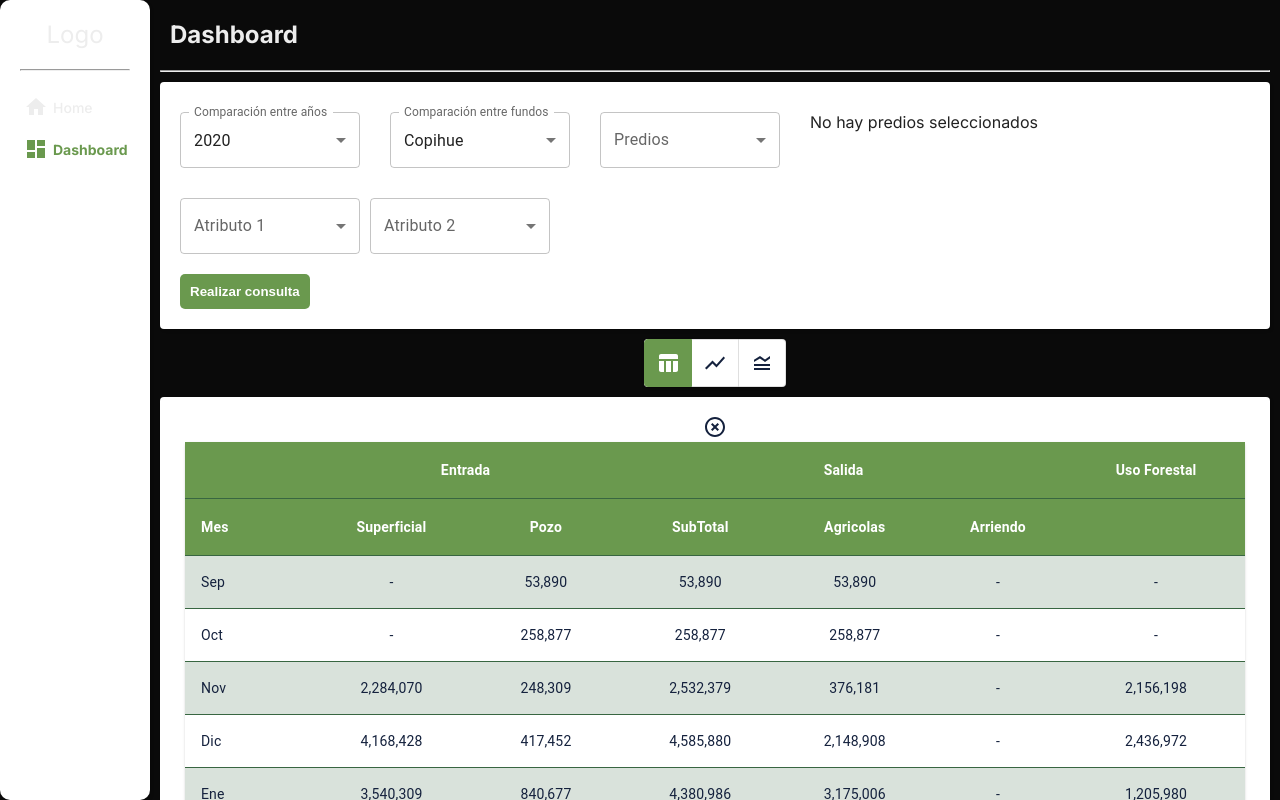
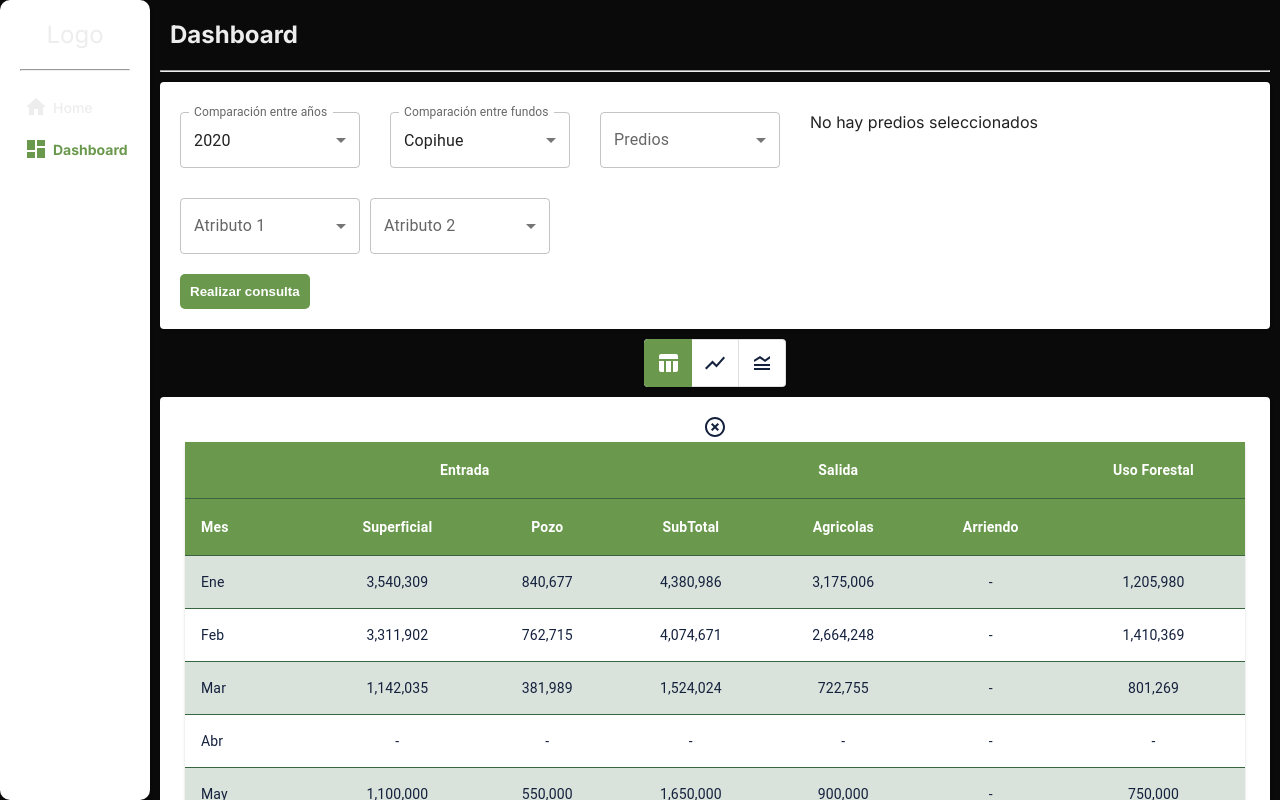
Before and after one commit to javier-tc/Dashboard_CAF, a Next.js app: page /dashboard in a window 1280 px wide. Built offline with nearby package versions, Linux system fonts and the light colour scheme.

Commit message:
UPDATE: new table

```diff
--- a/src/app/dashboard/page.jsx
+++ b/src/app/dashboard/page.jsx
@@ -208,14 +208,18 @@ const Dashboard = () => {
   }
 
   const data = [
+    createData('Ene', 3540309, 840677, 4380986, 3175006, '-', 1205980),
+    createData('Feb', 3311902, 762715, 4074671, 2664248, '-', 1410369),
+    createData('Mar', 1142035, 381989, 1524024, 722755, '-', 801269),
+    createData('Abr', '-', '-', '-', '-', '-', '-'),
+    createData('May', 1100000, 550000, 1650000, 900000, '-', 750000),
+    createData('Jun', 1200000, 600000, 1800000, 1000000, '-', 800000),
+    createData('Jul', 1300000, 650000, 1950000, 1100000, '-', 850000),
+    createData('Ago', 1400000, 700000, 2100000, 1200000, '-', 900000),
     createData('Sep', '-', 53890, 53890, 53890, '-', '-'),
     createData('Oct', '-', 258877, 258877, 258877, '-', '-'),
     createData('Nov', 2284070, 248309, 2532379, 376181, '-', 2156198),
     createData('Dic', 4168428, 417452, 4585880, 2148908, '-', 2436972),
-    createData('Ene', 3540309, 840677, 4380986, 3175006, '-', 1205980),
-    createData('Feb', 3311902, 762715, 4074671, 2664248, '-', 1410369),
-    createData('Mar', 1142035, 381989, 1524024, 722755, '-', 801269),
-    createData('Abr', '-', '-', '-', '-', '-', '-'),
     createData('Total', 14446745, 2963909, 17410654, 9399865, '-', 8010789),
   ];
 
--- a/src/app/dashboard/page.module.css
+++ b/src/app/dashboard/page.module.css
@@ -135,6 +135,7 @@
 }
 
 .removeComponentButton {
+    display: block;
     width: 20px;
     height: 20px;
     background-color: transparent;
--- a/src/components/charts/basiclinechart.module.css
+++ b/src/components/charts/basiclinechart.module.css
@@ -8,7 +8,6 @@
     margin-bottom: 10px;
 }
 .container h3 {
-    margin: 0;
     padding: 5px;
     text-align: center;
 }
--- a/src/components/table/BasicTable.jsx
+++ b/src/components/table/BasicTable.jsx
@@ -26,7 +26,7 @@ export default function BasicTable({ columns, data, columnGroups }) {
     return (
         <Theme>
             <Paper sx={{ width: '100%' }} elevation={1}>
-                <TableContainer sx={{ maxHeight: 640, minHeight: 340, height: '100%' }}>
+                <TableContainer sx={{ maxHeight: 650, minHeight: 340, height: '100%' }}>
                     <Table stickyHeader aria-label="sticky table">
                         <TableHead >
                             {/* Renderiza las agrupaciones de columnas si están definidas */}
```
